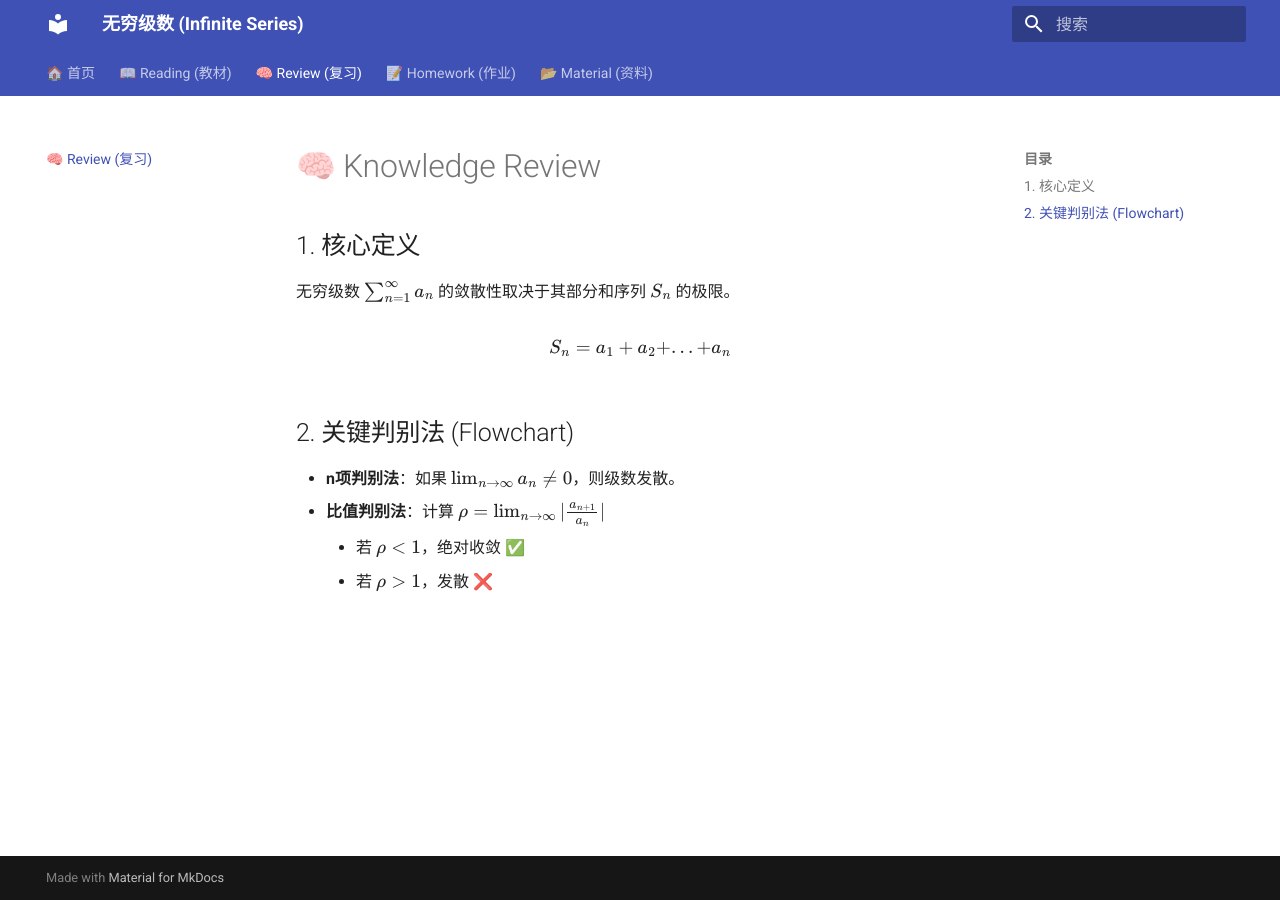
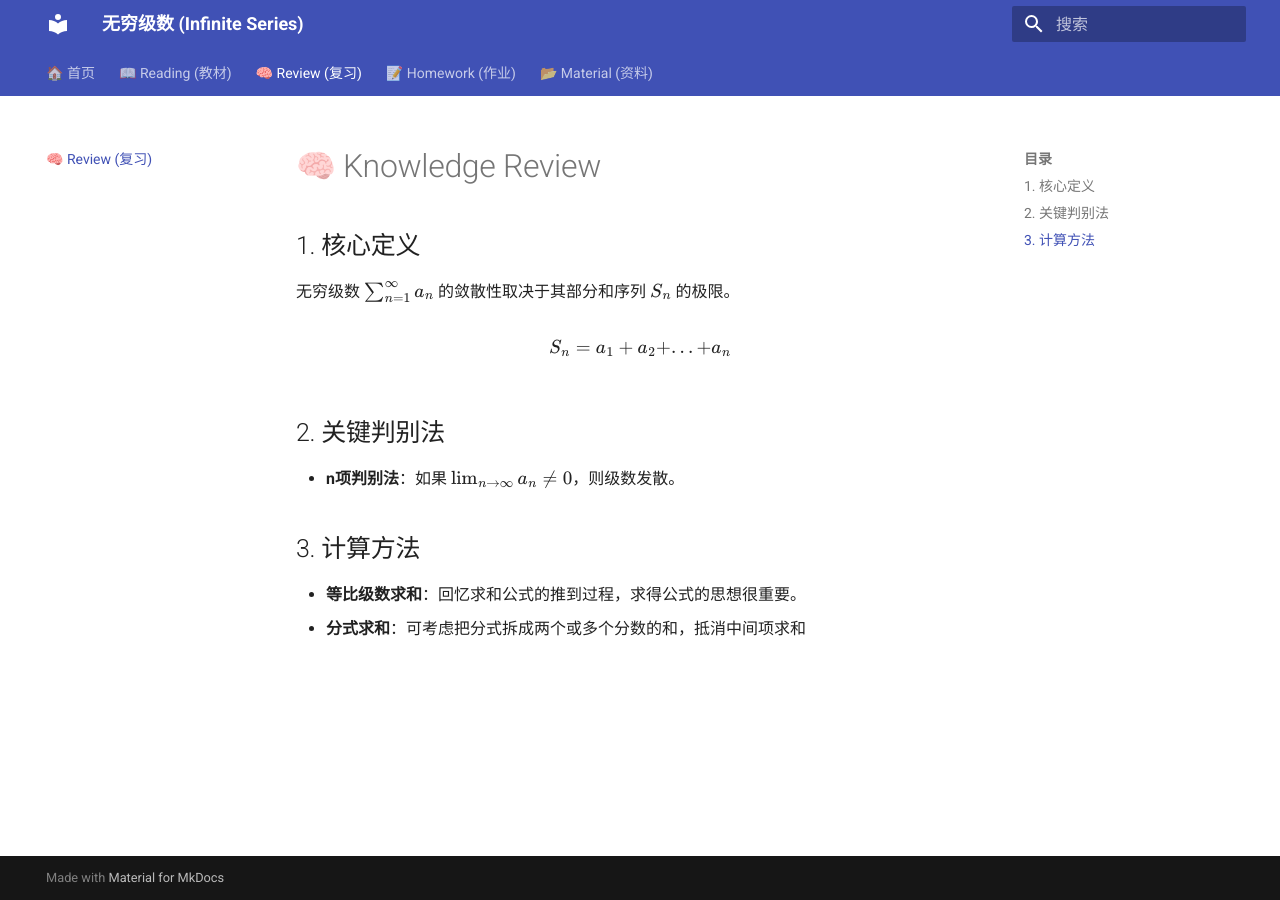
Before and after one commit to umi0924/infinite-series-course, an MkDocs documentation site: the page built from docs/review.md, in a window 1280 px wide. Built offline with MkDocs 1.6.1 and Material for MkDocs 9.7.7, drawn with Linux system fonts in a browser that asks for light colours.

Commit message:
fix reading and review

```diff
--- a/docs/review.md
+++ b/docs/review.md
@@ -5,8 +5,9 @@
 
 $$S_n = a_1 + a_2 + ... + a_n$$
 
-## 2. 关键判别法 (Flowchart)
+## 2. 关键判别法
 * **n项判别法**：如果 $\lim_{n \to \infty} a_n \neq 0$，则级数发散。
-* **比值判别法**：计算 $\rho = \lim_{n \to \infty} |\frac{a_{n+1}}{a_n}|$
-    * 若 $\rho < 1$，绝对收敛 ✅
-    * 若 $\rho > 1$，发散 ❌
+
+## 3. 计算方法
+* **等比级数求和**：回忆求和公式的推到过程，求得公式的思想很重要。
+* **分式求和**：可考虑把分式拆成两个或多个分数的和，抵消中间项求和
```
Also changed, not shown: docs/reading.md (+2 -2 lines).
